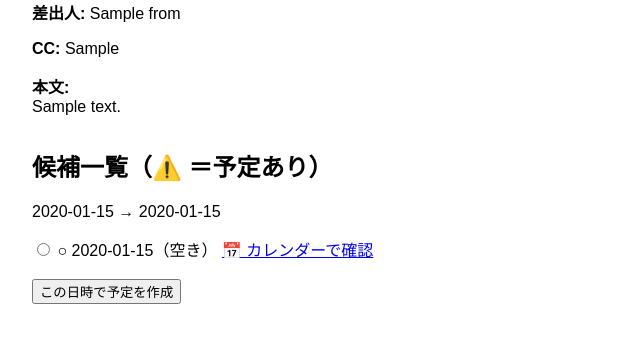
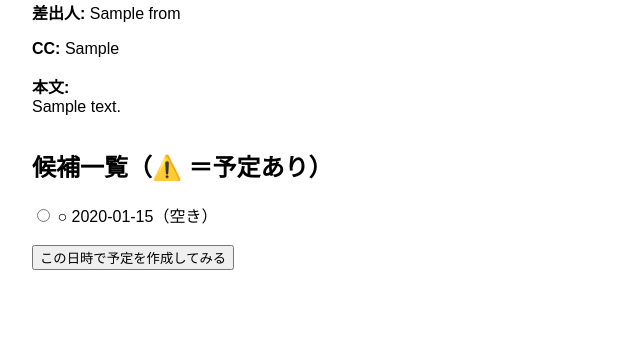
Before and after one commit to kenichi-nihei/mcp-schedule-server, a FastAPI app: template templates/choose.html in a window 1280 px wide. Shown: the part 194-537 px from the top of the page, without its empty margins (0-640 px from the left). Run offline with FastAPI, Linux system fonts and the light colour scheme; the template is opened without the code that fills it: most values are stand-ins (such as "Sample title", 1, 10 or a date in 2020).

Commit message:
Update choose.html

```diff
--- a/templates/choose.html
+++ b/templates/choose.html
@@ -11,10 +11,6 @@
     .conflict {
       color: red;
       font-weight: bold;
-    }
-    .calendar-link {
-      margin-left: 1em;
-      font-size: 0.9em;
     }
     .section {
       margin-bottom: 2em;
@@ -38,10 +34,6 @@
       {% for dt in candidates %}
         {% set idx = loop.index0 %}
         {% set conflict = conflicts[idx] %}
-        {% set date_only = dt.split('T')[0] %}
-
-        <!-- 確認用出力 -->
-        <p>{{ dt }} → {{ dt.split('T')[0] }}</p>
 
         <div>
           <input type="radio" name="selected" value="{{ dt }}" id="dt{{ loop.index }}" required>
@@ -52,15 +44,11 @@
               ○ {{ dt }}（空き）
             {% endif %}
           </label>
-          <a href="https://mcp-schedule-server.onrender.com/static/jump.html?date={{ dt.split('T')[0] }}" target="_blank">📅 カレンダーで確認</a>
-          <!-- 従来のOutlook直リンク） -->
-          <!-- <a href="https://mcp-schedule-server.onrender.com/jump.html?date={{ dt.split('T')[0] }}" target="_blank">📅 カレンダーで確認</a> -->
-
         </div>
       {% endfor %}
       <input type="hidden" name="body" value="{{ body }}">
       <br>
-      <button type="submit">この日時で予定を作成</button>
+      <button type="submit">この日時で予定を作成してみる</button>
     </form>
   </div>
 </body>
```
